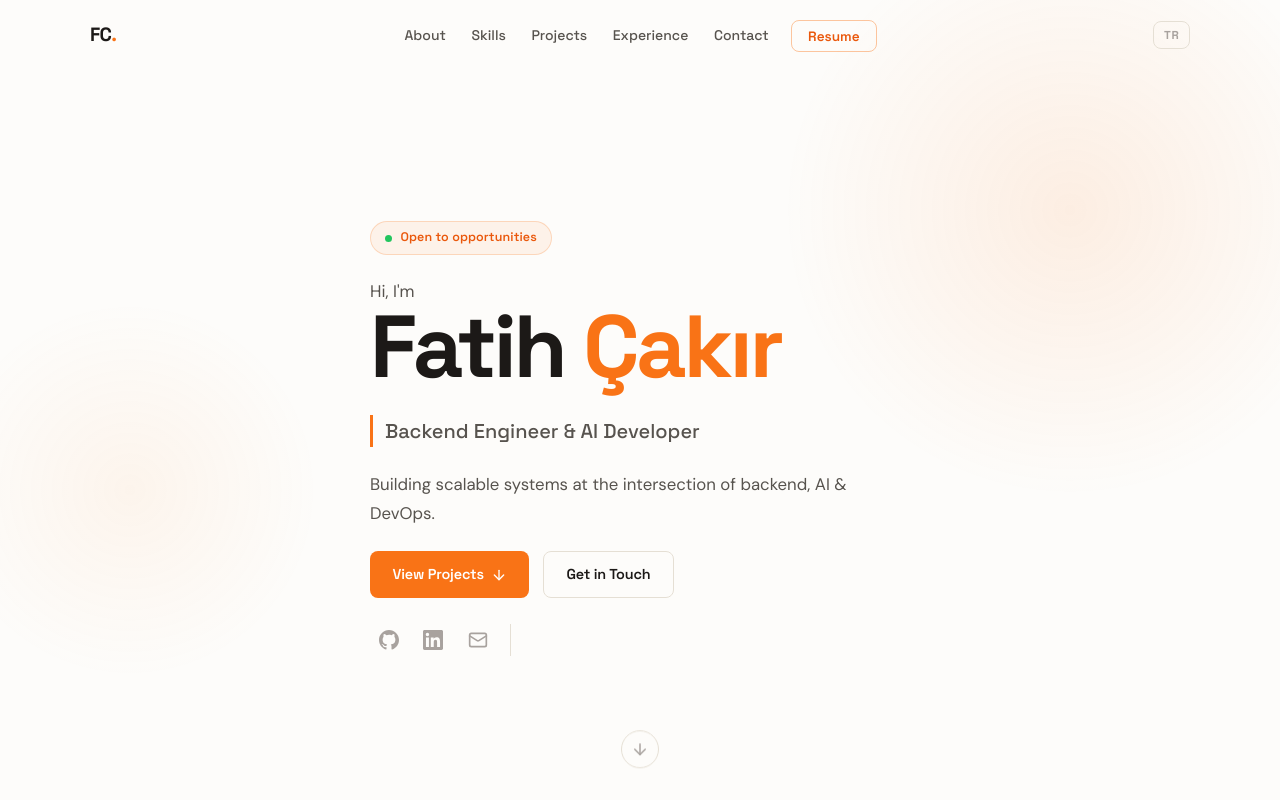
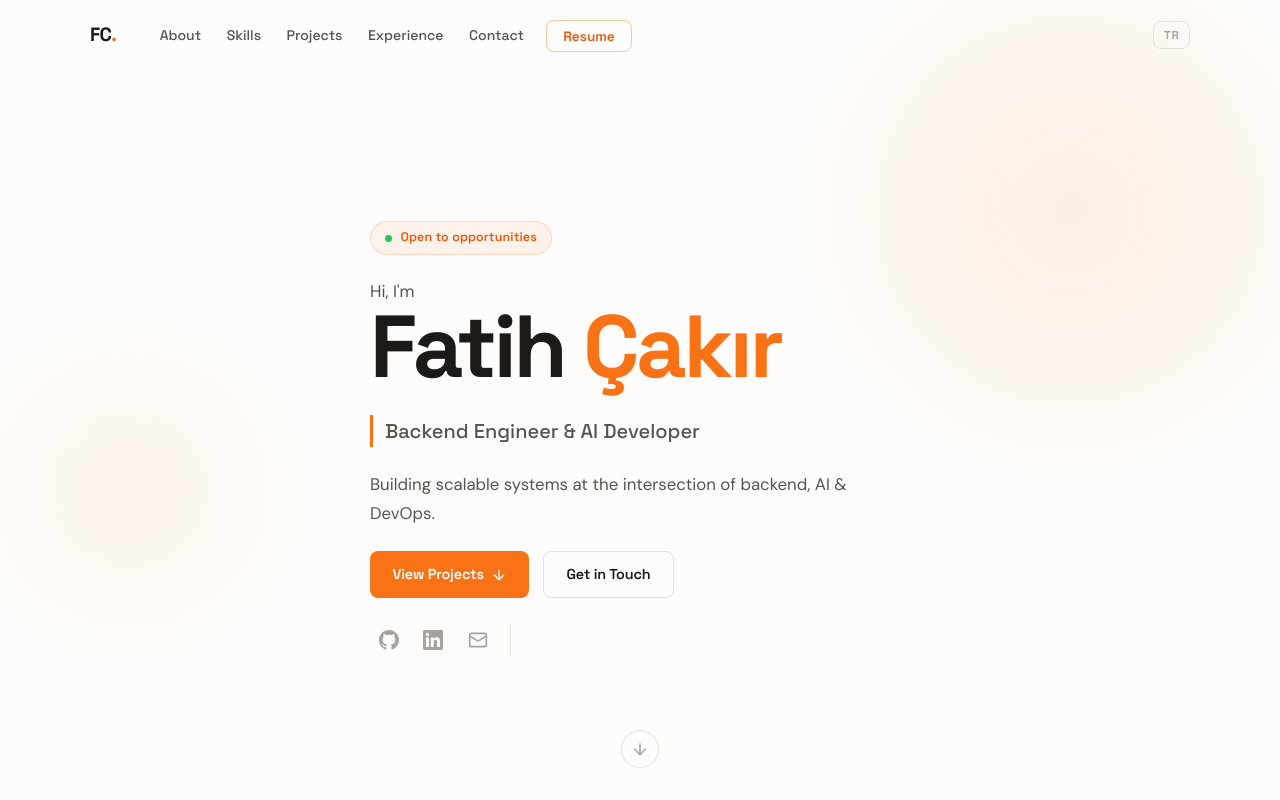
Before and after one commit to fatihcak/portfolio, a Next.js app: page /en in a window 1280 px wide. Shown: the top 800 px of the page. Built offline with nearby package versions, Linux system fonts and the light colour scheme.

Commit message:
feat: move nav links to left, add orange hover effect

```diff
--- a/src/components/Navbar.module.css
+++ b/src/components/Navbar.module.css
@@ -23,6 +23,12 @@
   display: flex;
   align-items: center;
   justify-content: space-between;
+  gap: 2rem;
+}
+
+.leftGroup {
+  display: flex;
+  align-items: center;
   gap: 2rem;
 }
 
@@ -61,8 +67,8 @@
 }
 
 .link:hover {
-  color: var(--text-primary);
-  background: var(--bg-secondary);
+  color: var(--accent-dark);
+  background: var(--accent-glow);
 }
 
 .resumeBtn {
--- a/src/components/Navbar.tsx
+++ b/src/components/Navbar.tsx
@@ -37,6 +37,7 @@ export default function Navbar() {
   return (
     <header className={`${styles.navbar} ${scrolled ? styles.scrolled : ""}`}>
       <nav className={styles.inner}>
+        <div className={styles.leftGroup}>
           <a href="#top" className={styles.logo}>
             FC<span className={styles.logoDot}>.</span>
           </a>
@@ -65,6 +66,7 @@ export default function Navbar() {
               </a>
             </li>
           </ul>
+        </div>
 
         <div className={styles.actions}>
           <button
@@ -88,4 +90,5 @@ export default function Navbar() {
       </nav>
     </header>
   );
+
 }
```
Lines whose indentation alone changed are shown as unchanged.
